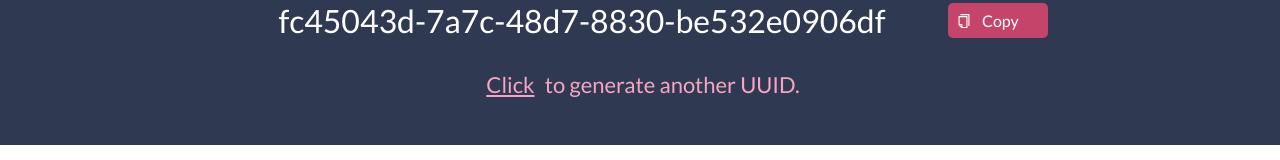
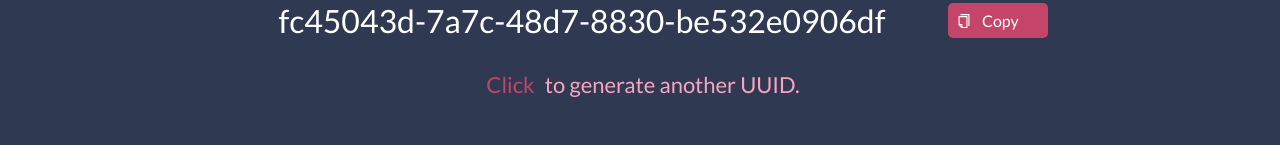
Before and after one commit to patrycja-i-lesniak/uuid-generator, a React (Create React App) app: page / in a window 1280 px wide. Shown: the part 196-356 px from the top of the page. Built offline with nearby package versions, Linux system fonts and the light colour scheme.

Commit message:
add cursor pointer

```diff
--- a/src/App.css
+++ b/src/App.css
@@ -62,12 +62,12 @@ a:hover {
     max-height: 38px;
 }
 
-.top-container-click  {
-    color: #f8a5c2;
+.top-container-click {
+    color: #c44569;
     background-color: transparent;
     border: none;
     font-size: 22px;
-    text-decoration: underline;
+    cursor: pointer;
 }
 
 .top-container-uuid button:hover {
```
